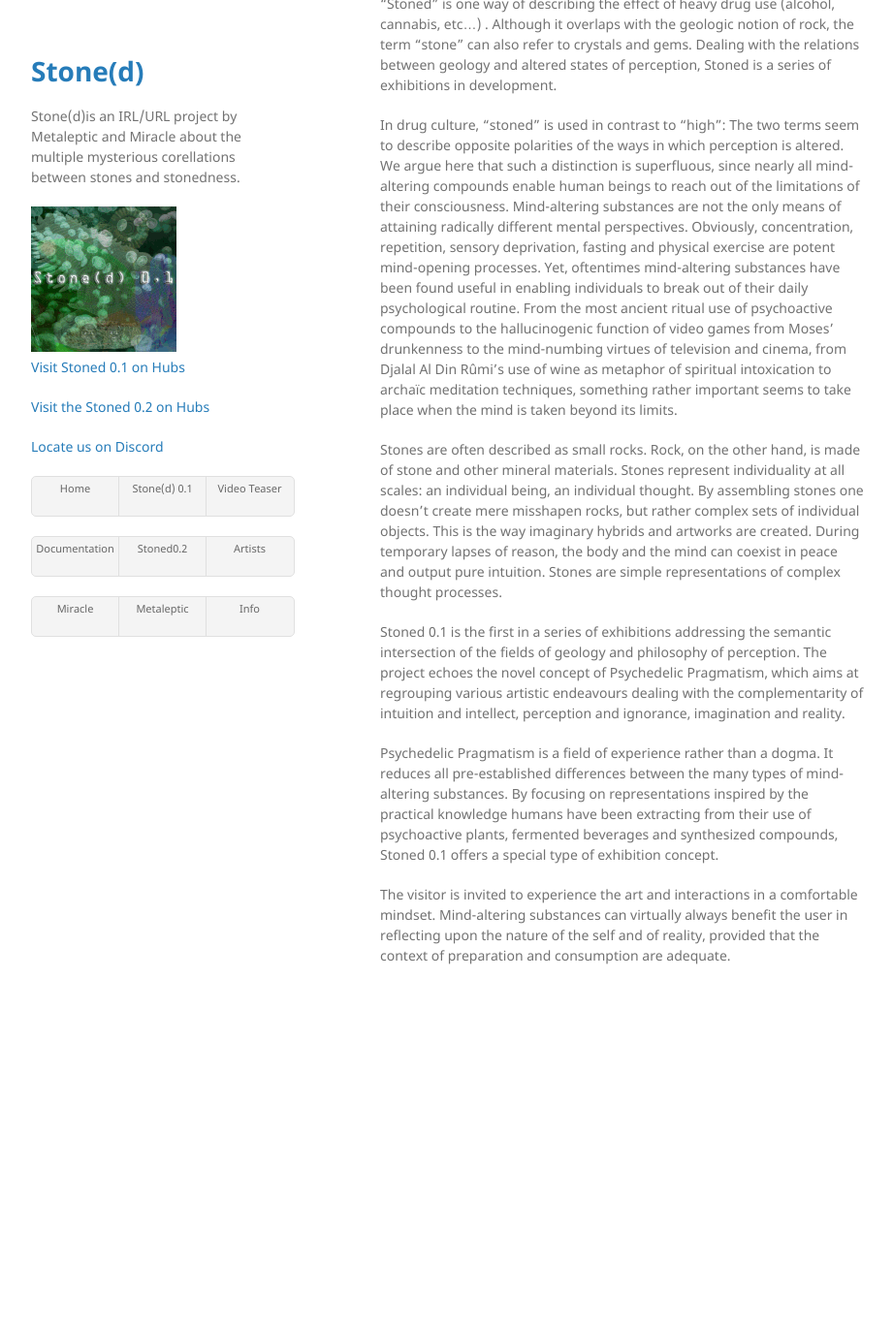
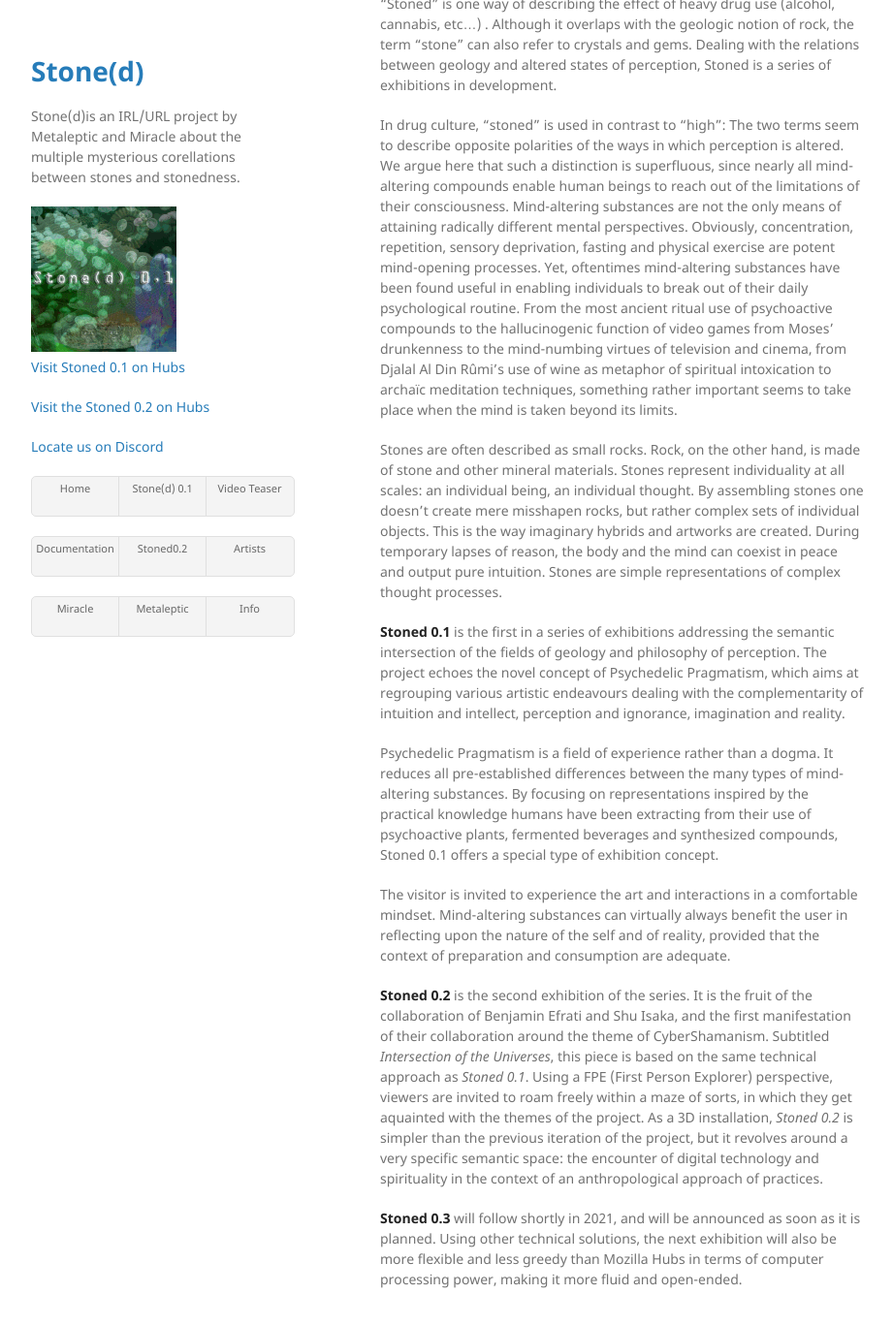
Before and after one commit to gnozo/Stoned, a Jekyll site: the page built from stoned.md, in a window 1280 px wide and 1400 px high, scrolled down 65 px. Shown: the top 1368 px of the window at 97% size, without its empty margins (178-1099 px from the left). Built offline with Jekyll 4.4.1, drawn with Linux system fonts in a browser that asks for light colours; before the commit the page ends 1131 px from its top, so only the background shows below that.

Commit message:
Update stoned.md

```diff
--- a/stoned.md
+++ b/stoned.md
@@ -8,8 +8,12 @@ In drug culture, “stoned” is used in contrast to “high”: The two terms s
 Stones are often described as small rocks. Rock, on the other hand, is made of stone and other mineral materials. Stones represent individuality at all scales: an individual being, an individual thought. By assembling stones one doesn’t create mere misshapen rocks, but rather complex sets of individual objects.
 This is the way imaginary hybrids and artworks are created. During temporary lapses of reason, the body and the mind can coexist in peace and output pure intuition. Stones are simple representations of complex thought processes.
 
-Stoned 0.1 is the first in a series of exhibitions addressing the semantic intersection of the fields of geology and philosophy of perception. The project echoes the novel concept of Psychedelic Pragmatism, which aims at regrouping various artistic endeavours dealing with the complementarity of intuition and intellect, perception and ignorance, imagination and reality.
+**Stoned 0.1** is the first in a series of exhibitions addressing the semantic intersection of the fields of geology and philosophy of perception. The project echoes the novel concept of Psychedelic Pragmatism, which aims at regrouping various artistic endeavours dealing with the complementarity of intuition and intellect, perception and ignorance, imagination and reality.
 
 Psychedelic Pragmatism is a field of experience rather than a dogma. It reduces all pre-established differences between the many types of mind-altering substances. By focusing on representations inspired by the practical knowledge humans have been extracting from their use of psychoactive plants, fermented beverages and synthesized compounds, Stoned 0.1 offers a special type of exhibition concept.
 
 The visitor is invited to experience the art and interactions in a comfortable mindset. Mind-altering substances can virtually always benefit the user in reflecting upon the nature of the self and of reality, provided that the context of preparation and consumption are adequate.
+
+**Stoned 0.2** is the second exhibition of the series. It is the fruit of the collaboration of Benjamin Efrati and Shu Isaka, and the first manifestation of their collaboration around the theme of CyberShamanism. Subtitled _Intersection of the Universes_, this piece is based on the same technical approach as _Stoned 0.1_. Using a FPE (First Person Explorer) perspective, viewers are invited to roam freely within a maze of sorts, in which they get aquainted with the themes of the project. As a 3D installation, _Stoned 0.2_ is simpler than the previous iteration of the project, but it revolves around a very specific semantic space: the encounter of digital technology and spirituality in the context of an anthropological approach of practices.
+
+**Stoned 0.3** will follow shortly in 2021, and will be announced as soon as it is planned. Using other technical solutions, the next exhibition will also be more flexible and less greedy than Mozilla Hubs in terms of computer processing power, making it more fluid and open-ended.
```
